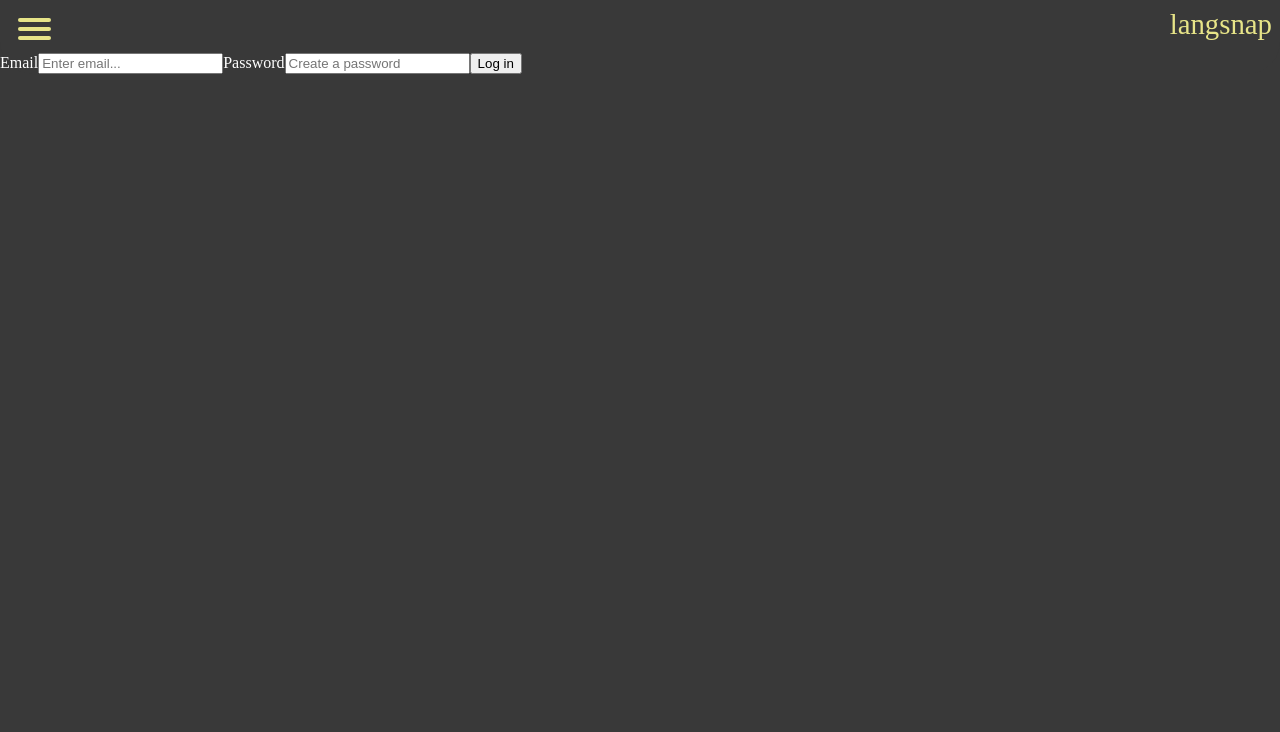
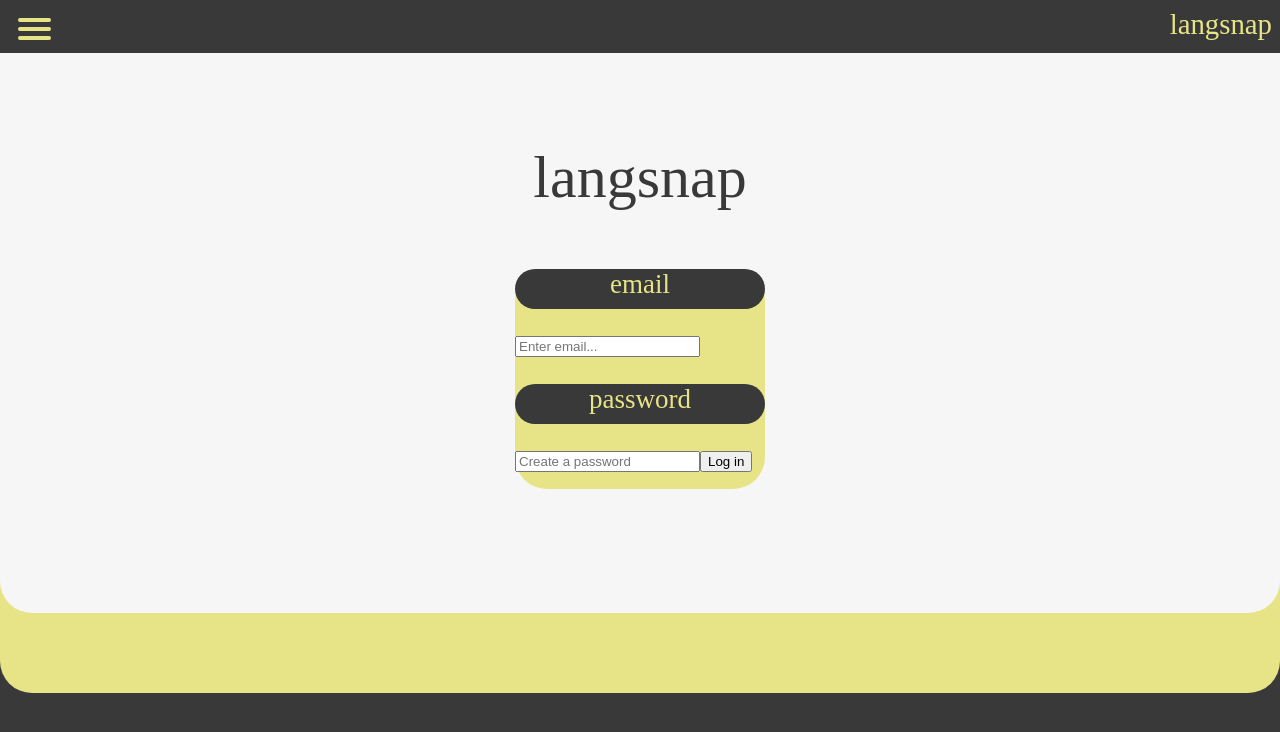
Before and after one commit to petruS92/Langsnap-FE, a React (Create React App) app: page /login in a window 1280 px wide. Shown: the top 732 px of the page. Built offline with nearby package versions, Linux system fonts and the light colour scheme; a web font is replaced by a local one.

Commit message:
Styling for most of the log in form in place. Can now be easily transferred to sign up form

```diff
--- a/src/App.css
+++ b/src/App.css
@@ -138,6 +138,56 @@ video {
   border-radius: 2rem;
 }
 
+/* Login / Signup */
+
+.loginBackground {
+  background-color: rgb(231, 228, 136);
+  border-bottom-right-radius: 2rem;
+  border-bottom-left-radius: 2rem;
+  padding-bottom: 0rem;
+  margin: auto;
+  min-height: 80vh;
+}
+
+.loginContainer {
+  background-color: rgb(246, 246, 246);
+  border-bottom-right-radius: 2rem;
+  border-bottom-left-radius: 2rem;
+  padding-bottom: 0rem;
+  margin: auto;
+  min-height: 70vh;
+}
+
+.formTitle {
+  font-weight: 500;
+  font-size: 60px;
+  color: rgb(57, 57, 57);
+  margin-block-start: 0px;
+  margin-block-end: 0px;
+  text-align: center;
+  padding-top: 90px;
+  padding-bottom: 30px;
+}
+
+.loginForm {
+  background-color: rgb(231, 228, 136);
+  border-radius: 2rem;
+  padding-bottom: 0rem;
+  margin: auto;
+  height: 220px;
+  width: 250px;
+}
+
+.formLabel {
+  width: 250;
+  background-color: rgb(57, 57, 57);
+  border-radius: 2rem;
+  height: 40px;
+  color: rgb(231, 228, 136);
+  text-align: center;
+  font-size: 27px;
+}
+
 @keyframes spin {
   0% {
     transform: rotate(0deg);
--- a/src/components/Login.jsx
+++ b/src/components/Login.jsx
@@ -82,8 +82,12 @@ class Login extends Component {
         </Link>
       );
     return (
-      <form onSubmit={this.handleLogInSubmit}>
-        <label htmlFor="email">Email</label>
+      <div className="loginBackground">
+        <div className="loginContainer">
+          <h3 className="formTitle">langsnap</h3>
+          <form onSubmit={this.handleLogInSubmit} className="loginForm">
+            <label htmlFor="email"></label>
+            <p className="formLabel">email</p>
             <input
               type="text"
               name="email"
@@ -93,7 +97,8 @@ class Login extends Component {
               onChange={this.handleInputLogin}
               required
             />
-        <label htmlFor="password">Password</label>
+            <label htmlFor="password"></label>
+            <p className="formLabel">password</p>
             <input
               type="password"
               name="password"
@@ -105,6 +110,8 @@ class Login extends Component {
             />
             <button type="submit">Log in</button>
           </form>
+        </div>
+      </div>
     );
   }
 }
```
Lines whose indentation alone changed are shown as unchanged.
